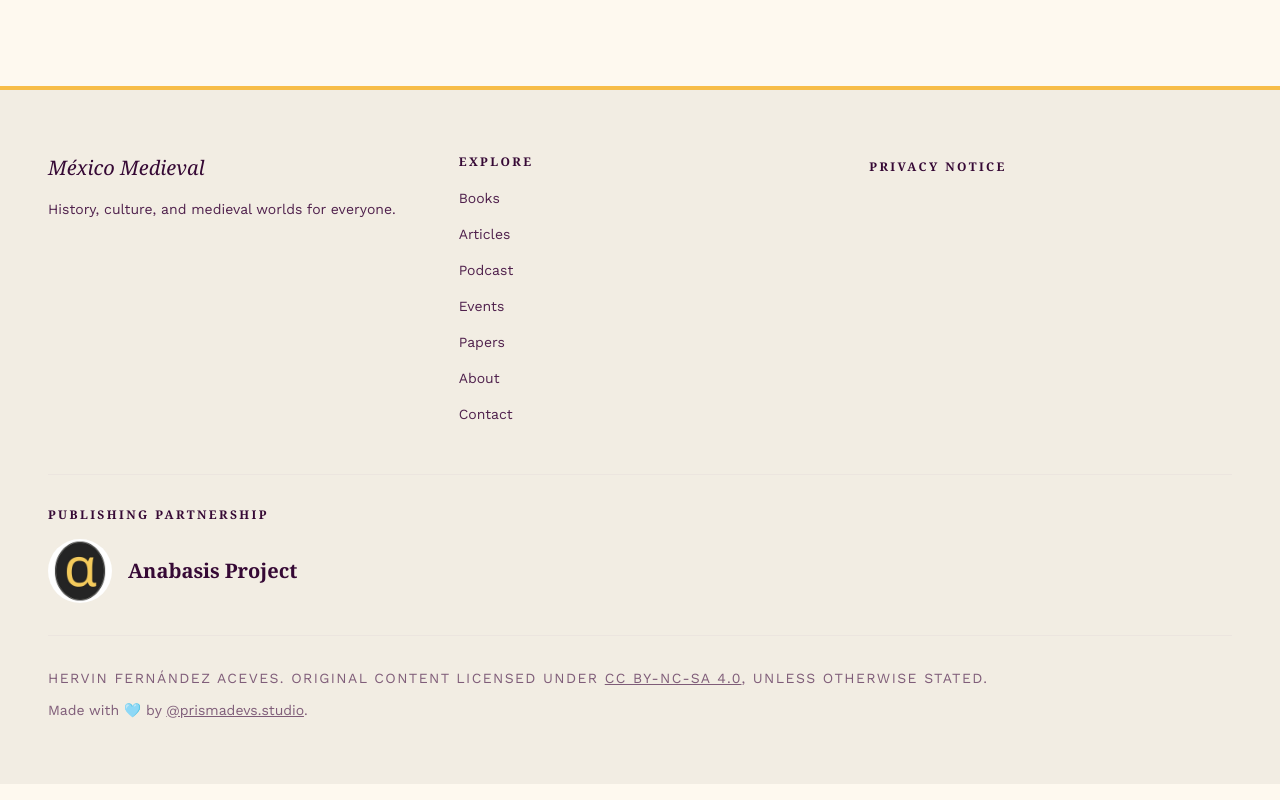
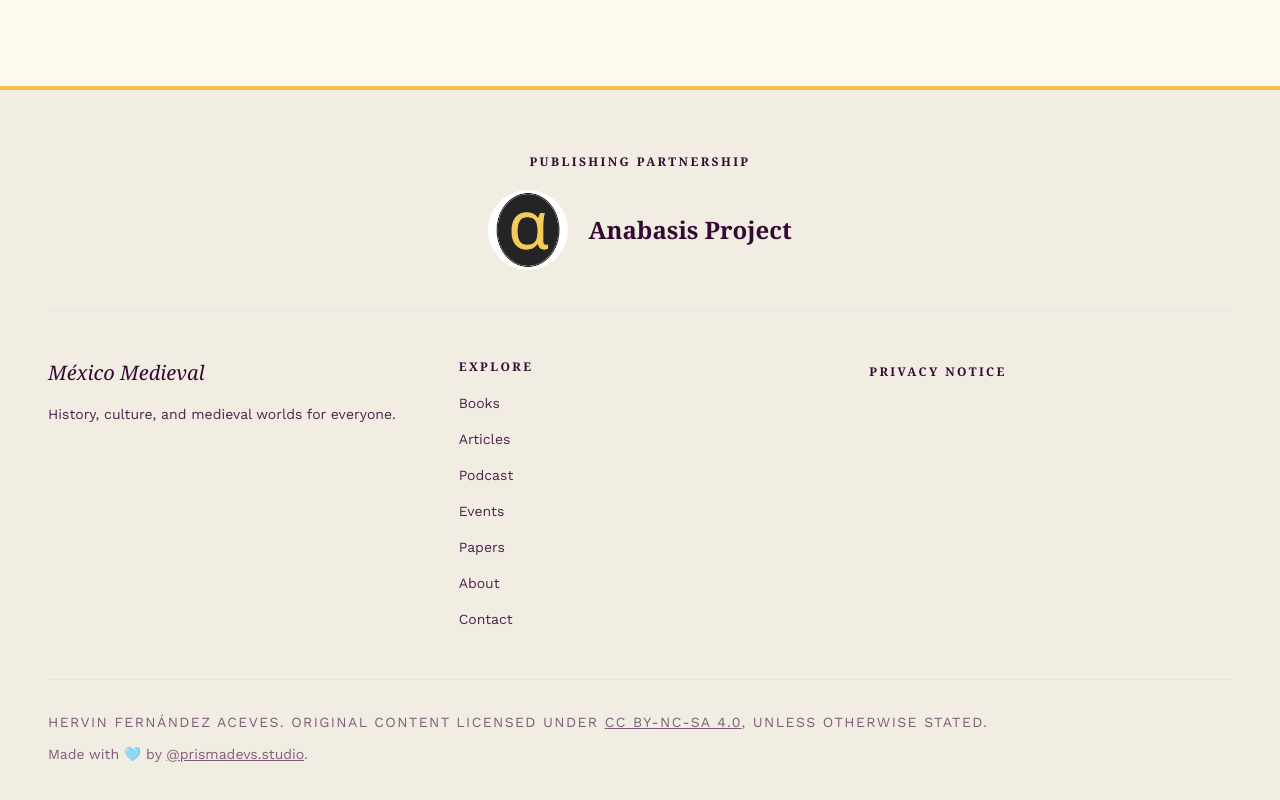
Before and after one commit to falcando/mexicomedieval, a Next.js app in the folder landing/: page / in a window 1280 px wide. Shown: the part 3015-3815 px from the top of the page. Built offline with nearby package versions, Linux system fonts and the light colour scheme; a web font is replaced by a local one.

Commit message:
Destaca alianza editorial sobre el menu del pie

```diff
--- a/landing/components/layout/SiteFooter.tsx
+++ b/landing/components/layout/SiteFooter.tsx
@@ -34,6 +34,30 @@ function SiteFooterView({ showNewsletter }: SiteFooterViewProps) {
       role="contentinfo"
     >
       <div className="mx-auto max-w-screen-2xl px-6 py-16 md:px-12">
+        <div className="mb-12 flex flex-col items-center border-b border-outline-variant/20 pb-10 text-center">
+          <p className={`${footerHeadingClass} mb-5`}>
+            {t("footer.publishingPartner")}
+          </p>
+          <a
+            href={ANABASIS_PROJECT_URL}
+            target="_blank"
+            rel="noopener noreferrer"
+            className="flex items-center gap-5 text-primary transition-opacity hover:opacity-75"
+          >
+            <Image
+              src="/images/anabasis-project.jpeg"
+              alt={t("footer.anabasisLogoAlt")}
+              width={300}
+              height={300}
+              className="h-20 w-20 rounded-full object-contain"
+              sizes="80px"
+            />
+            <span className="font-headline text-2xl font-semibold">
+              Anabasis Project
+            </span>
+          </a>
+        </div>
+
         <div
           className={`grid gap-12 md:grid-cols-2 ${showNewsletter ? "lg:grid-cols-4" : "lg:grid-cols-3"}`}
         >
@@ -82,32 +106,8 @@ function SiteFooterView({ showNewsletter }: SiteFooterViewProps) {
           ) : null}
         </div>
 
-        <div className="mt-12 border-t border-outline-variant/20 pt-8">
-          <p className={`${footerHeadingClass} text-center sm:text-left`}>
-            {t("footer.publishingPartner")}
-          </p>
-          <a
-            href={ANABASIS_PROJECT_URL}
-            target="_blank"
-            rel="noopener noreferrer"
-            className="mx-auto flex w-fit items-center gap-4 text-primary transition-opacity hover:opacity-75 sm:mx-0"
-          >
-            <Image
-              src="/images/anabasis-project.jpeg"
-              alt={t("footer.anabasisLogoAlt")}
-              width={300}
-              height={300}
-              className="h-16 w-16 rounded-full object-contain"
-              sizes="64px"
-            />
-            <span className="font-headline text-xl font-semibold">
-              Anabasis Project
-            </span>
-          </a>
-        </div>
-
         <div
-          className="mt-8 flex flex-col gap-3 border-t border-outline-variant/20 pt-8"
+          className="mt-12 flex flex-col gap-3 border-t border-outline-variant/20 pt-8"
           data-testid="footer-license"
         >
           <p className="text-center text-sm uppercase tracking-widest text-primary-container/70 md:text-left">
```
